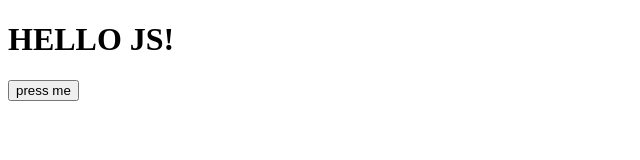
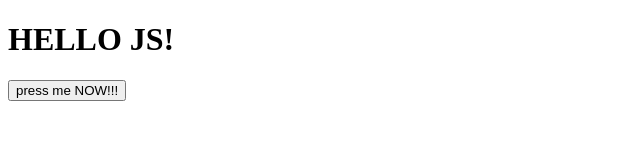
Before and after one commit to Valerii-Hyrchenko/homework-JavaScript, a plain HTML site: page lesson1-Git/index-git.html in a window 1280 px wide. Shown: the whole page, without its empty margins (0-640 px from the left). Drawn offline with Linux system fonts and the light colour scheme.

Commit message:
fixed text of button

```diff
--- a/lesson1-Git/index-git.html
+++ b/lesson1-Git/index-git.html
@@ -11,7 +11,7 @@
         HELLO JS!
     </h1>
     <button>
-        press me
+        press me NOW!!!
     </button>
 </body>
 </html>
```
